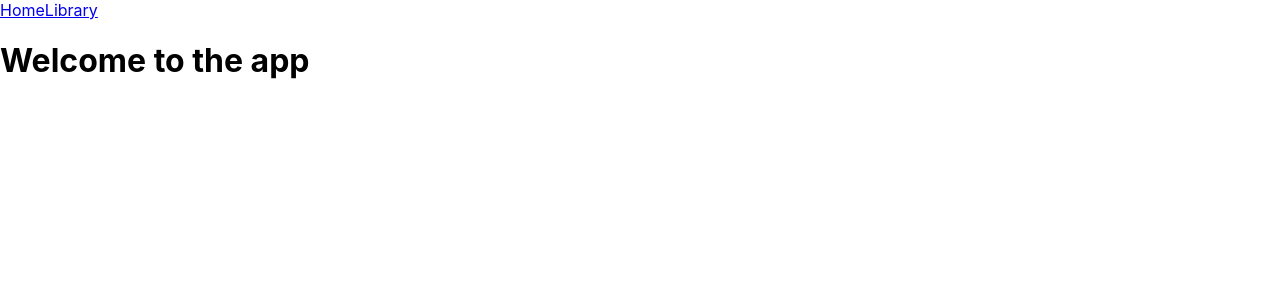
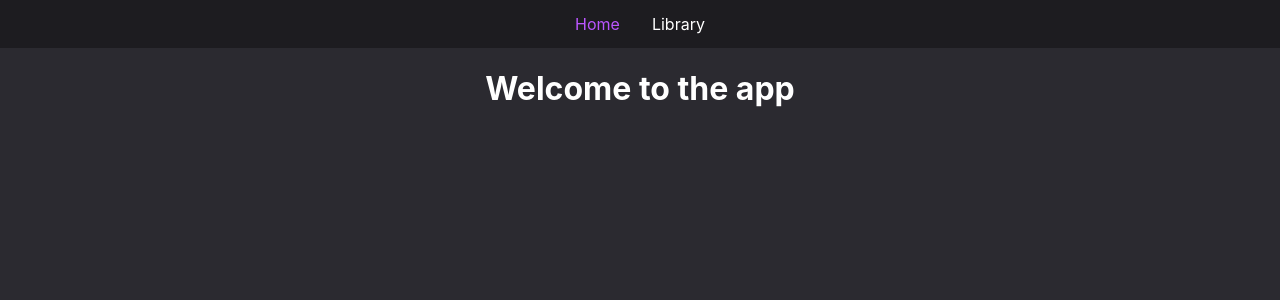
Before and after one commit to elena-kashtanova/3d-client, a React (Create React App) app: page / in a window 1280 px wide. Shown: the top 300 px of the page. Built offline with nearby package versions, Linux system fonts and the light colour scheme.

Commit message:
Add styles

```diff
--- a/src/App.css
+++ b/src/App.css
@@ -1,38 +1,32 @@
-.App {
-  text-align: center;
-}
-
-.App-logo {
-  height: 40vmin;
-  pointer-events: none;
-}
-
-@media (prefers-reduced-motion: no-preference) {
-  .App-logo {
-    animation: App-logo-spin infinite 20s linear;
-  }
-}
-
-.App-header {
-  background-color: #282c34;
-  min-height: 100vh;
+.app {
+  height: 100vh;
   display: flex;
   flex-direction: column;
   align-items: center;
-  justify-content: center;
-  font-size: calc(10px + 2vmin);
-  color: white;
 }
 
-.App-link {
-  color: #61dafb;
+.navbar {
+  background-color: #1d1c20;
+  width: 100%;
+  height: 3rem;
+  display: flex;
+  justify-content: center;
+  align-items: center;
 }
 
-@keyframes App-logo-spin {
-  from {
-    transform: rotate(0deg);
-  }
-  to {
-    transform: rotate(360deg);
-  }
+a {
+  text-decoration: none;
+  color: #fff;
+  margin: 0 1rem;
 }
+
+a:hover,
+.active {
+  color: #bb56ff;
+}
+
+.homepage {
+  display: inherit;
+  justify-content: center;
+  align-items: center;
+}
--- a/src/index.css
+++ b/src/index.css
@@ -1,10 +1,20 @@
+html,
 body {
   margin: 0;
+  padding: 0;
   font-family: -apple-system, BlinkMacSystemFont, 'Segoe UI', 'Roboto', 'Oxygen',
     'Ubuntu', 'Cantarell', 'Fira Sans', 'Droid Sans', 'Helvetica Neue',
     sans-serif;
   -webkit-font-smoothing: antialiased;
   -moz-osx-font-smoothing: grayscale;
+  min-width: 320px;
+  min-height: 100vh;
+}
+
+#root {
+  min-height: inherit;
+  background-color: #2b2a30;
+  color: #fff;
 }
 
 code {
```
